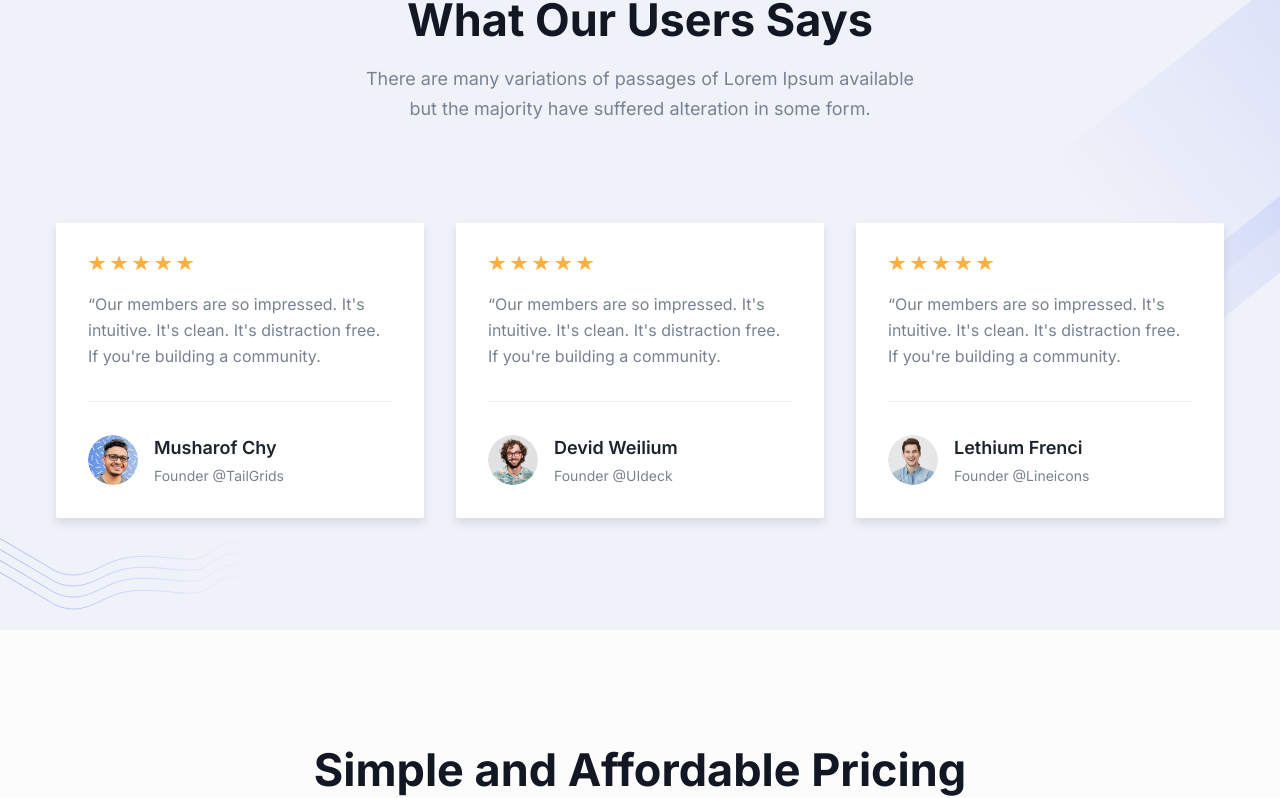
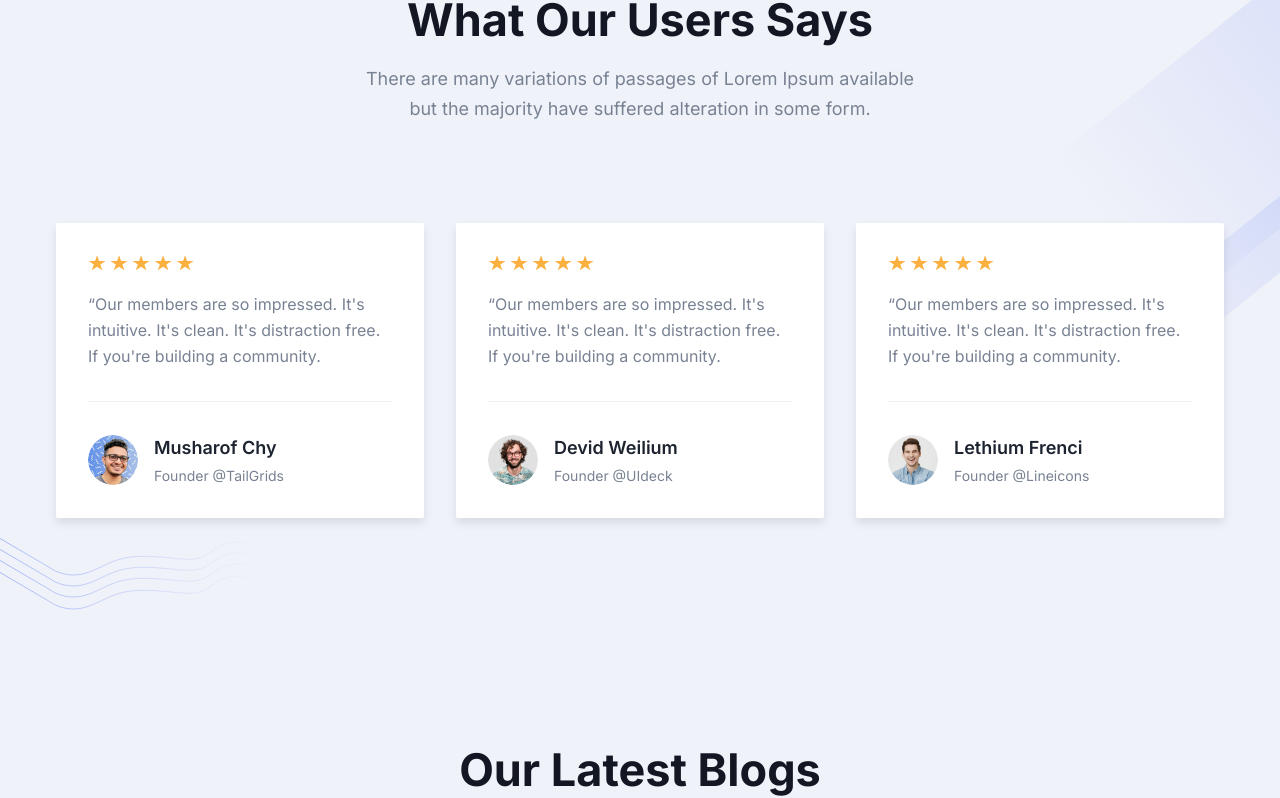
Before and after one commit to bodhispace/inerpulse, a Next.js app: page / in a window 1280 px wide. Shown: the part 4322-5120 px from the top of the page. Built offline with nearby package versions, Linux system fonts and the light colour scheme.

Commit message:
removed pricinn section

```diff
--- a/src/app/page.tsx
+++ b/src/app/page.tsx
@@ -28,7 +28,6 @@ export default function Home() {
       <AboutSectionOne />
       <AboutSectionTwo />
       <Testimonials />
-      <Pricing />
       <Blog />
       <Contact />
     </>
```
